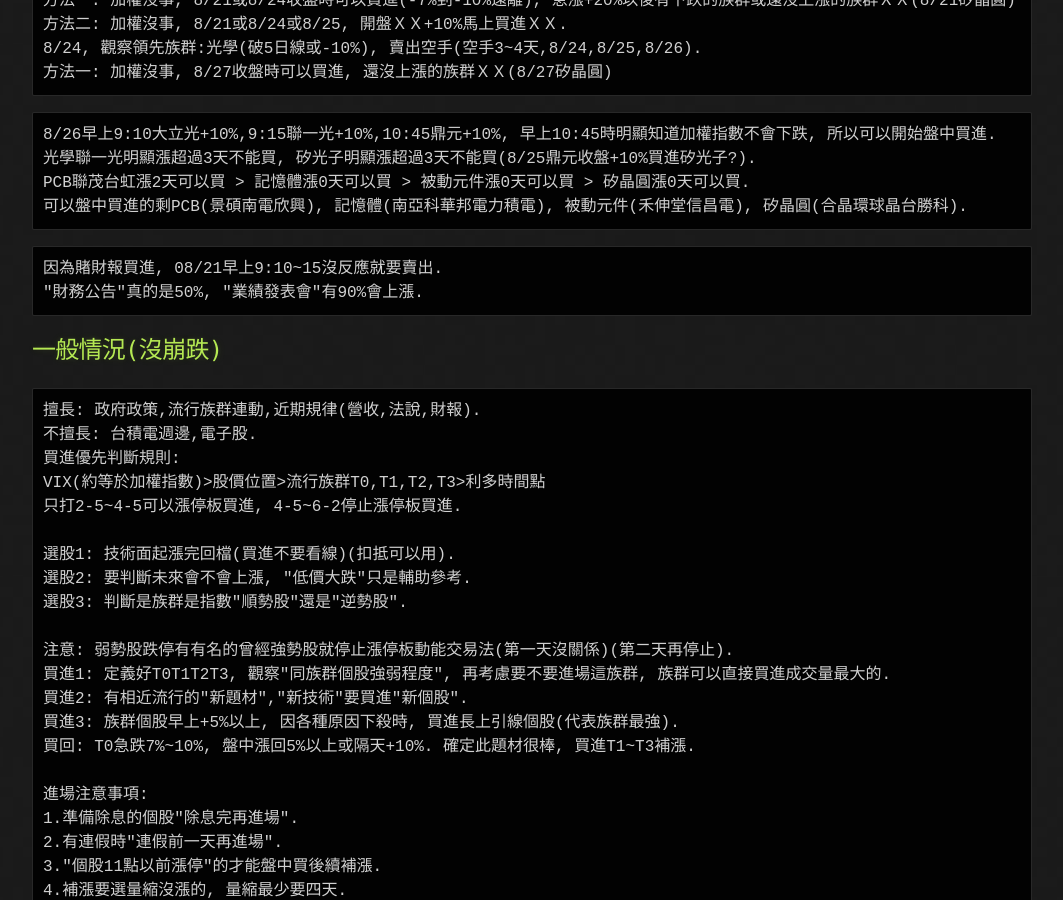
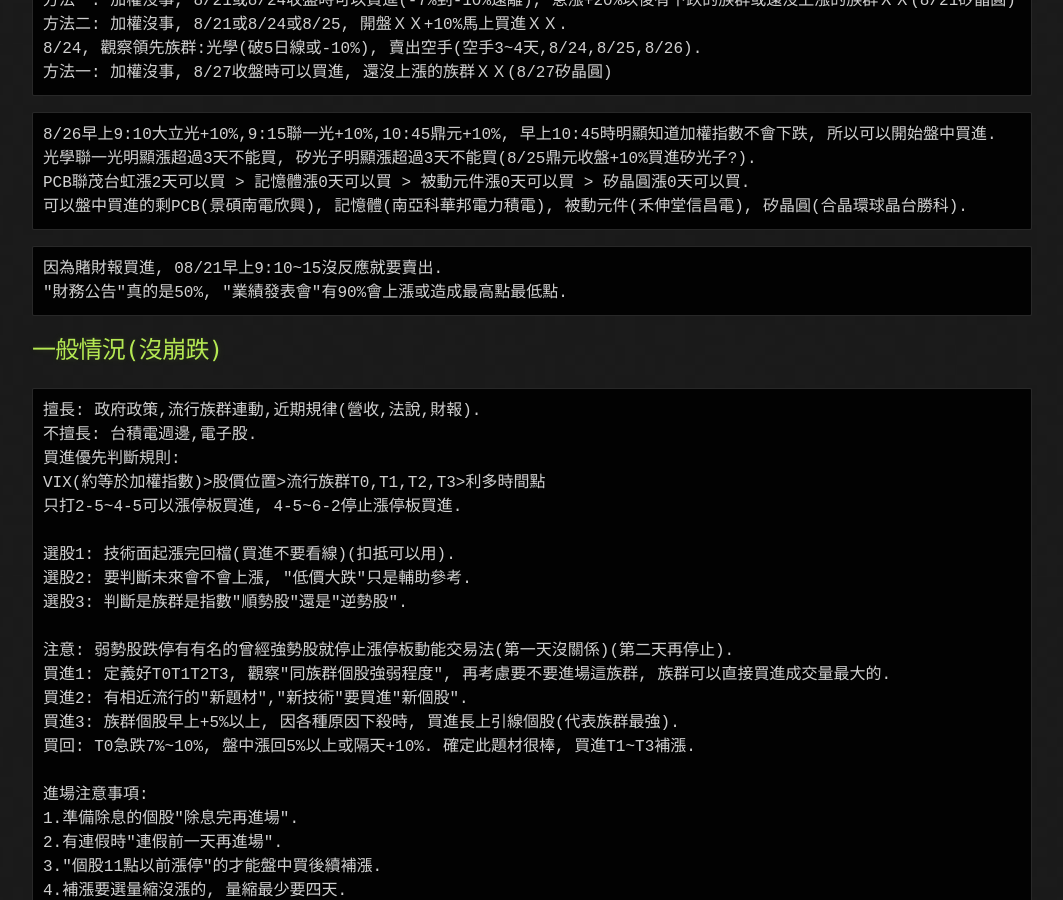
Before and after one commit to lepg5487/Stock_God, a Jekyll site: the page built from experience.md, in a window 1280 px wide and 900 px high, scrolled down 488 px. Shown: the whole window, without its empty margins (108-1171 px from the left). Built offline with Jekyll 4.4.1, drawn with Linux system fonts in a browser that asks for light colours; our own code applies the rules of GitHub Pages for plain Markdown files.

Commit message:
Update experience.md

````diff
--- a/experience.md
+++ b/experience.md
@@ -24,7 +24,7 @@
 ```
 ```
 因為賭財報買進, 08/21早上9:10~15沒反應就要賣出.
-"財務公告"真的是50%, "業績發表會"有90%會上漲.
+"財務公告"真的是50%, "業績發表會"有90%會上漲或造成最高點最低點.
 ```
 
 ## 一般情況(沒崩跌)
````
